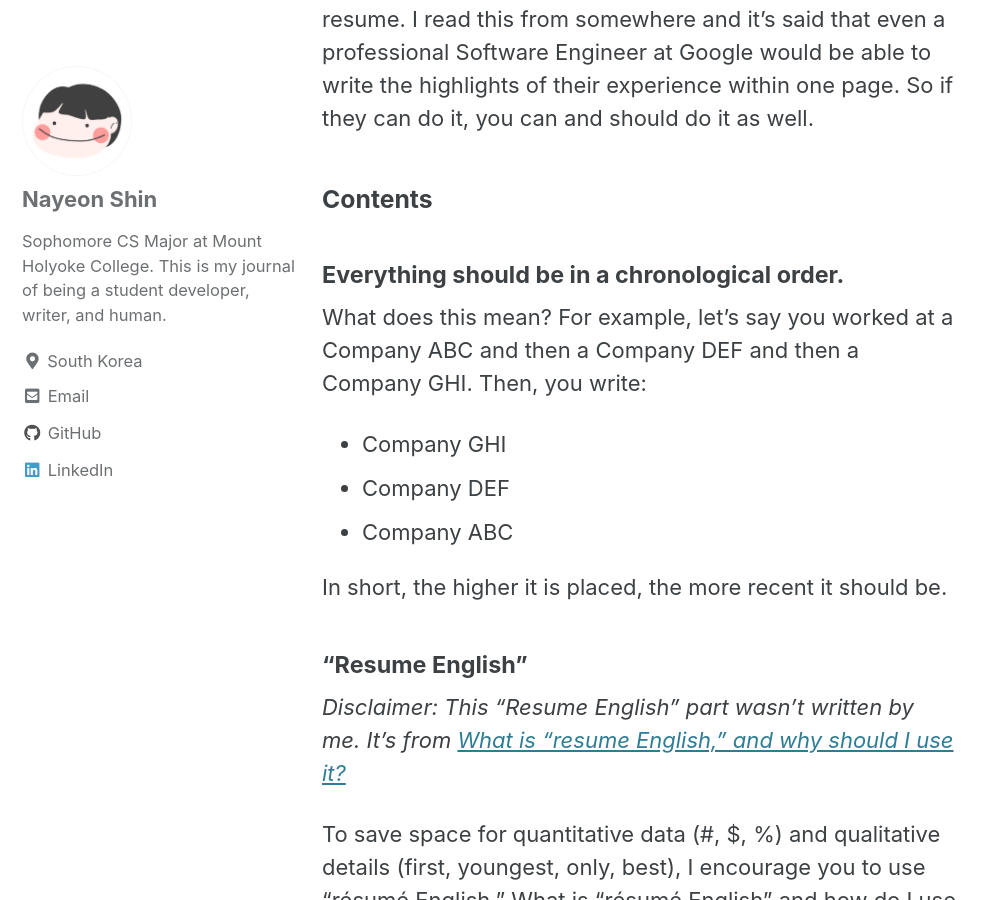
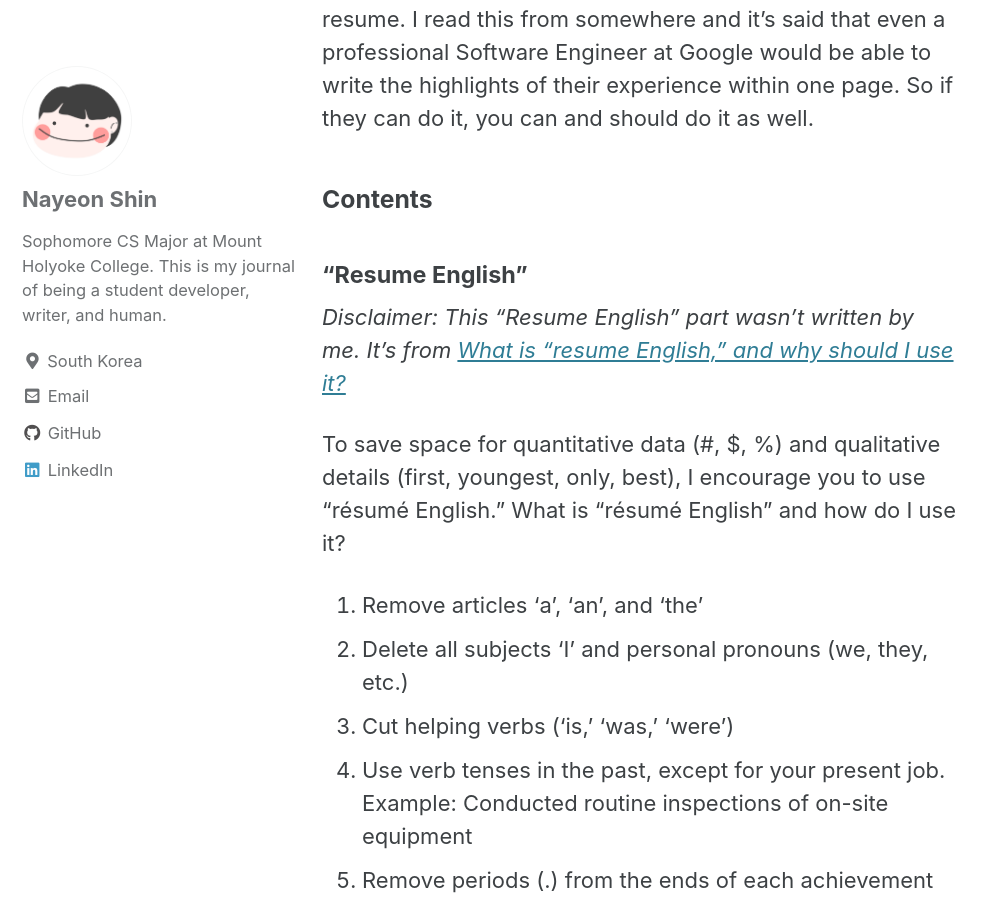
Before and after one commit to nayeonshin/nayeonshin.github.io, a Jekyll site: the page built from _posts/2021-05-10-a-complete-guide-to-writing-your-first-technical-resume.markdown, in a window 1280 px wide and 900 px high, scrolled down 2480 px. Shown: the whole window, without its empty margins (0-996 px from the left). Built offline with Jekyll 4.4.1, drawn with Linux system fonts in a browser that asks for light colours; cached includes are drawn as plain includes; comment, search, counter and statistics services are not loaded; some of the changed text lies outside the part shown.

Commit message:
Update the resume post

```diff
--- a/_posts/2021-05-10-a-complete-guide-to-writing-your-first-technical-resume.markdown
+++ b/_posts/2021-05-10-a-complete-guide-to-writing-your-first-technical-resume.markdown
@@ -26,16 +26,6 @@ This is the standard resume format, which I believe is used by most people (Plea
 As someone who speaks Korean, I have seen a few resumes in Korean. What I thought was interesting is that all of them exceeded 1 page. Maybe things are different in Korea, I think! But if you're a student in the United States or want to get a job there, you should fit everything into a single page resume. I read this from somewhere and it's said that even a professional Software Engineer at Google would be able to write the highlights of their experience within one page. So if they can do it, you can and should do it as well.
 
 ### Contents
-
-#### Everything should be in a chronological order.
-
-What does this mean? For example, let's say you worked at a Company ABC and then a Company DEF and then a Company GHI. Then, you write:
-
-- Company GHI
-- Company DEF
-- Company ABC
-
-In short, the higher it is placed, the more recent it should be.
 
 #### "Resume English"
 
```
Also changed, not shown: other parts of _posts/2021-05-10-a-complete-guide-to-writing-your-first-technical-resume.markdown (+10 -0 lines).
